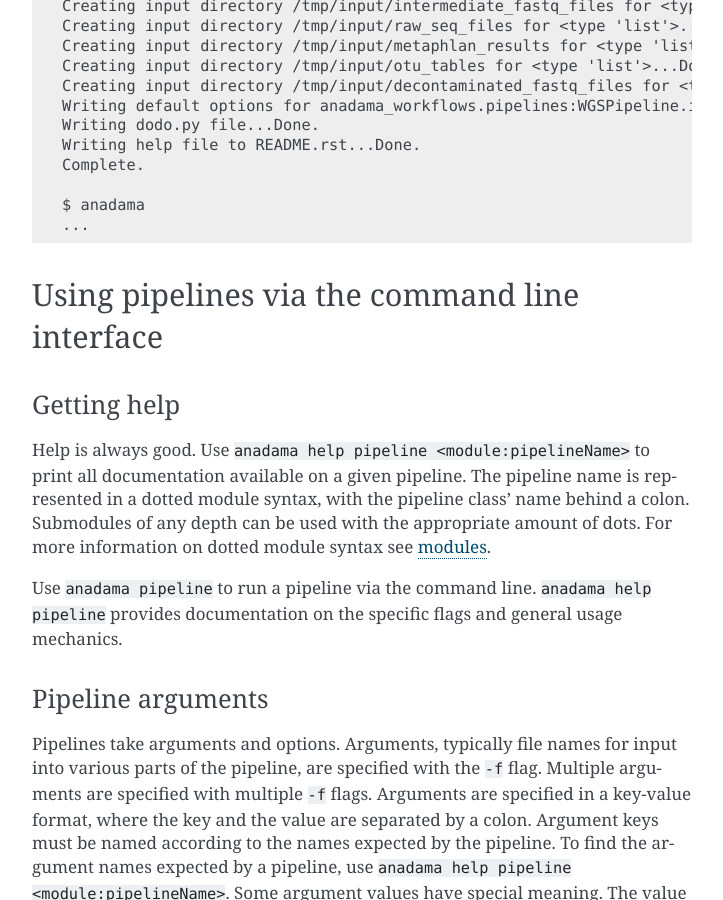
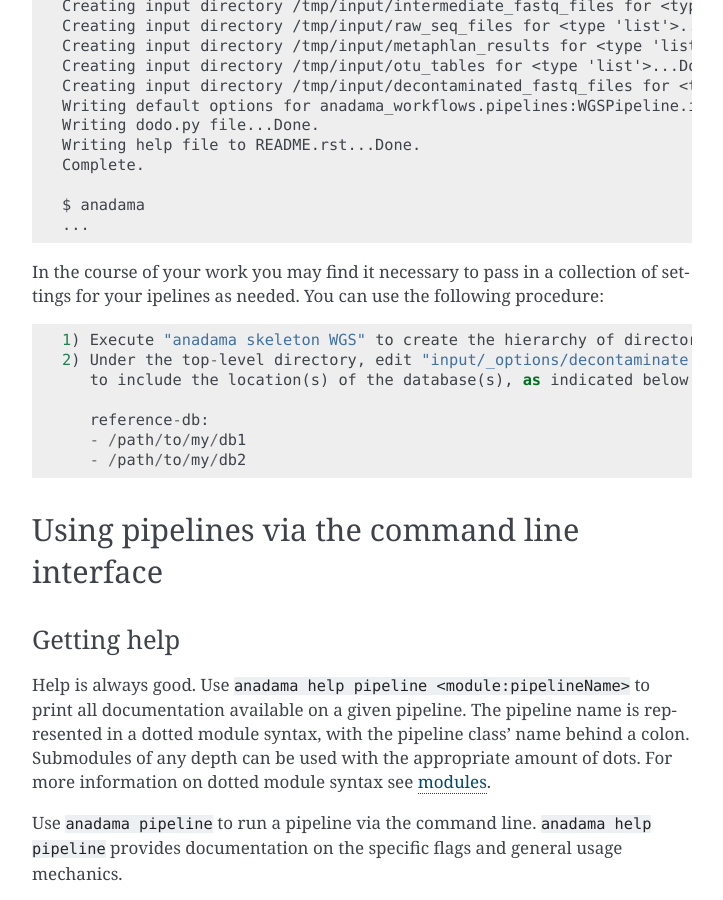
Before and after one commit to biobakery/anadama2, a Sphinx documentation site: the page built from doc/source/your_own_pipeline.rst, in a window 1280 px wide and 900 px high, scrolled down 1166 px. Shown: the whole window, without its empty margins (388-1111 px from the left). Built offline with Sphinx 7.4.7, drawn with Linux system fonts in a browser that asks for light colours.

Commit message:
fix: added section describing how to pass in settings while using anadama skeleton

```diff
--- a/doc/source/your_own_pipeline.rst
+++ b/doc/source/your_own_pipeline.rst
@@ -70,6 +70,18 @@ Here's an example usage::
 
   $ anadama
   ...
+
+In the course of your work you may find it necessary to pass in a
+collection of settings for your ipelines as needed.  You can use the
+following procedure::
+
+  1) Execute "anadama skeleton WGS" to create the hierarchy of directories.
+  2) Under the top-level directory, edit "input/_options/decontaminate.txt"
+     to include the location(s) of the database(s), as indicated below:
+
+     reference-db:
+     - /path/to/my/db1
+     - /path/to/my/db2
 
 
 .. _yaml: http://yaml.org/spec/1.1/#id857168
```
